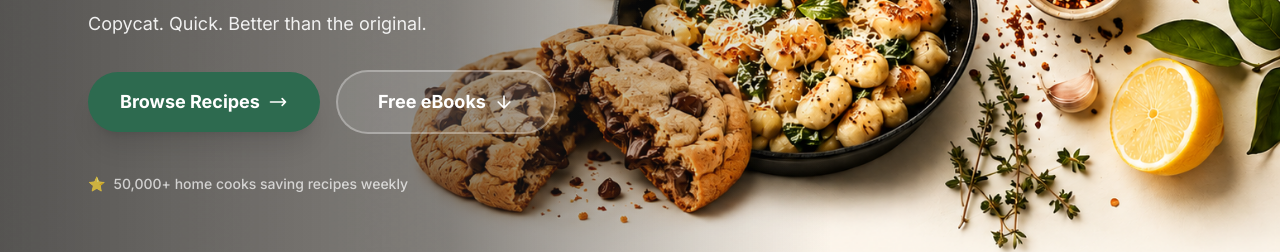
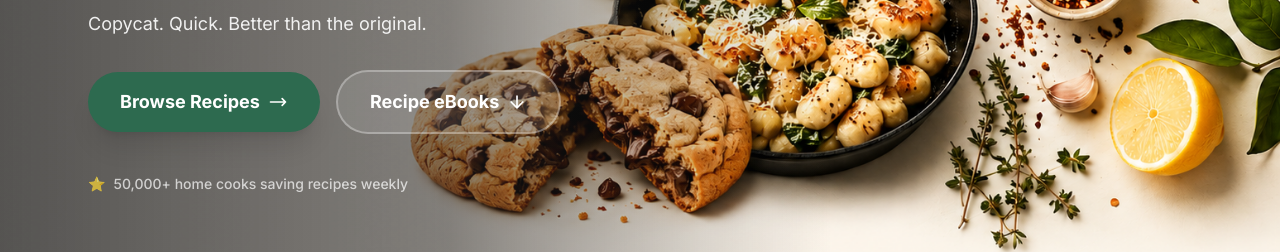
Before and after one commit to haidking/the-organized-abode, a Next.js app: page / in a window 1280 px wide. Shown: the part 537-789 px from the top of the page. Built offline with nearby package versions, Linux system fonts and the light colour scheme.

Commit message:
Change hero CTA from 'Free eBooks' to 'Recipe eBooks'

```diff
--- a/app/page.tsx
+++ b/app/page.tsx
@@ -127,7 +127,7 @@ export default function HomePage() {
                 href="#free-ebooks"
                 className="group inline-flex items-center gap-2 rounded-full border-2 border-white/30 bg-white/10 px-8 py-4 text-base sm:text-lg font-bold text-white backdrop-blur-sm transition-all duration-300 hover:bg-white/20 hover:border-white/50 hover:shadow-xl hover:-translate-y-0.5 min-w-[220px] justify-center"
               >
-                Free eBooks
+                Recipe eBooks
                 <svg
                   className="h-5 w-5 transition-transform group-hover:translate-y-1"
                   fill="none"
```
